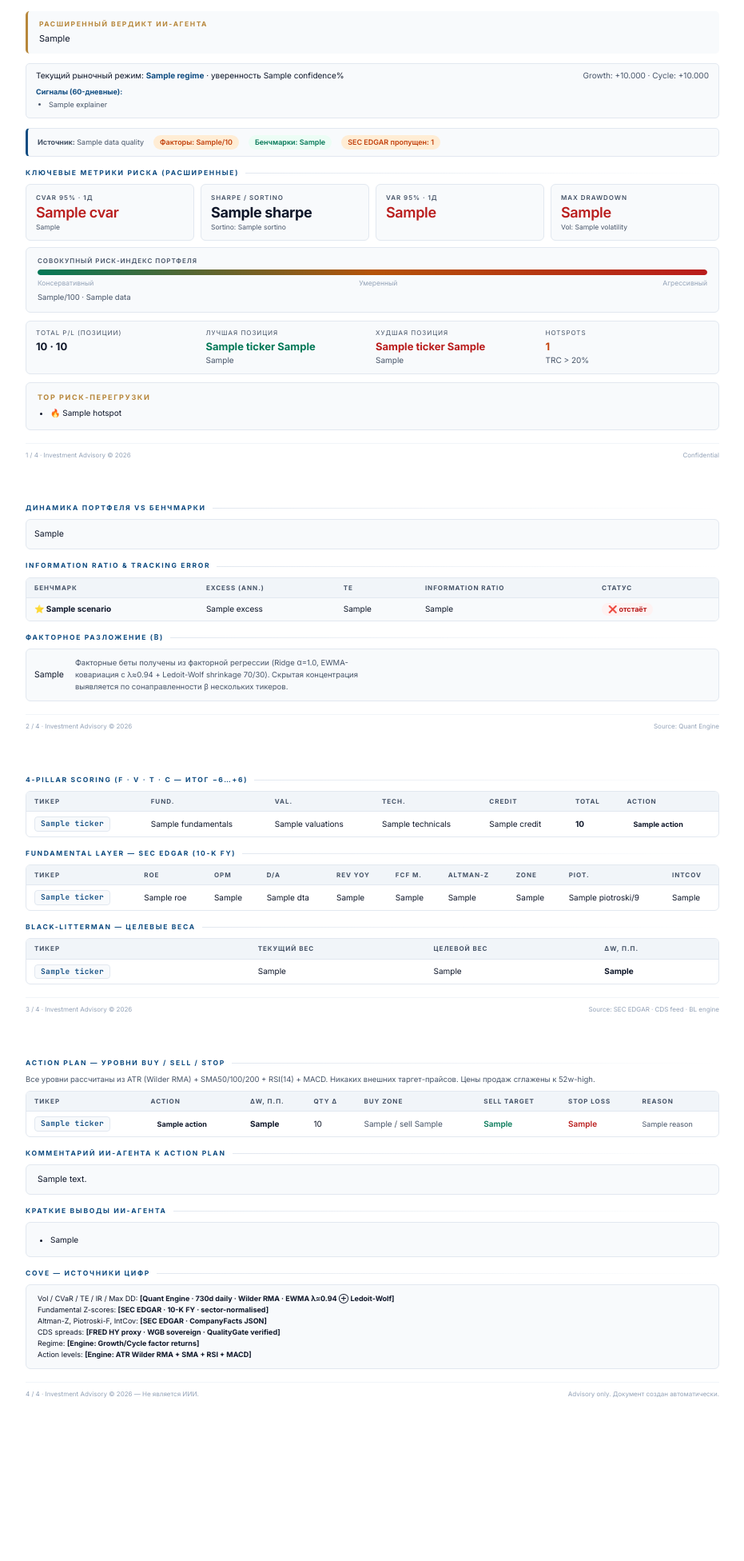
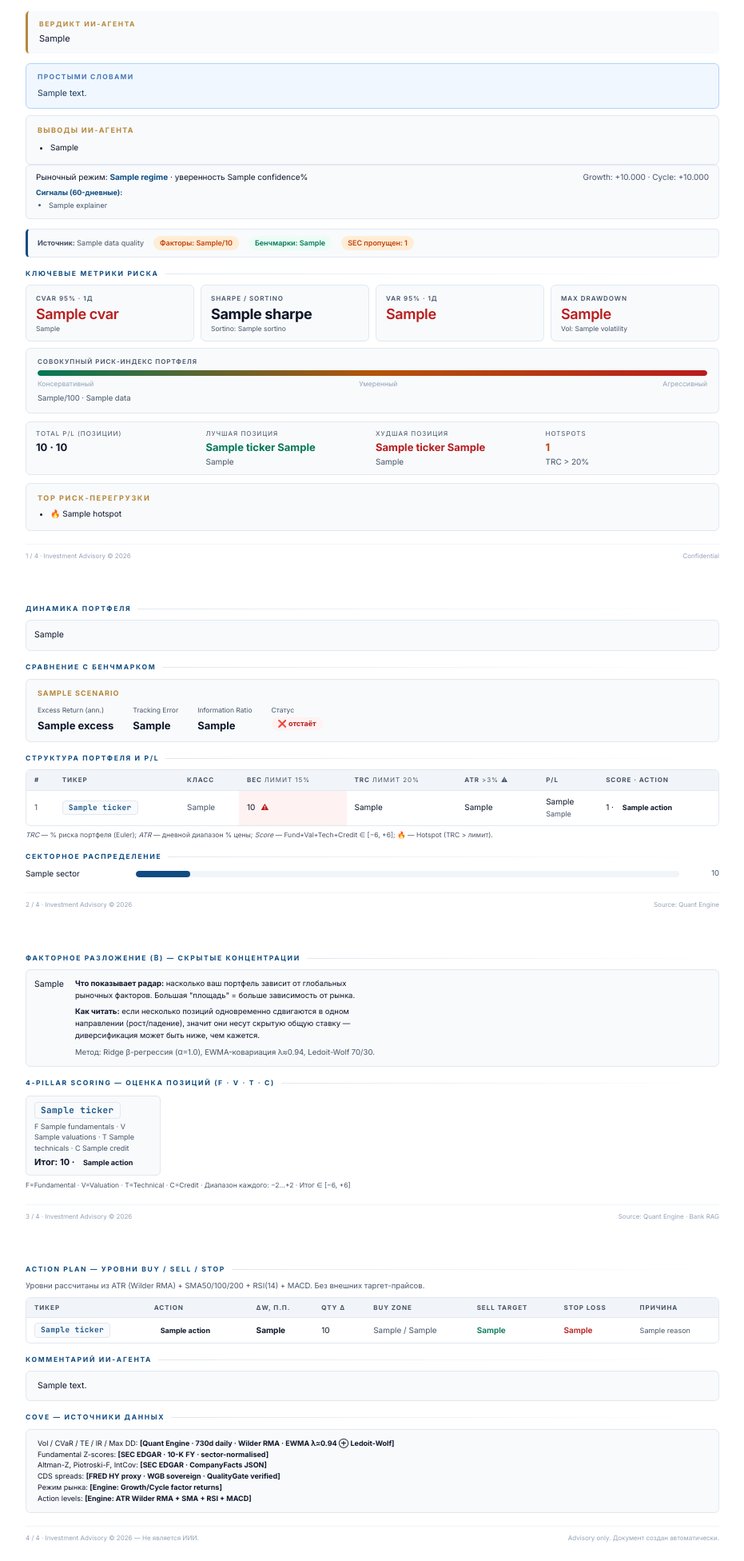
Before and after one commit to YerlanGit/Investment-advisor, a Python web app: template src/templates/report_deep.html in a window 1280 px wide. Shown: the part 94-2046 px from the top of the page at 80% size, without its empty margins (174-1105 px from the left). Before the commit the page ends 1842 px from the top, so only its background shows below. Run offline with Jinja, Linux system fonts and the light colour scheme; the template is opened without the code that fills it: most values are stand-ins (such as "Sample title", 1, 10 or a date in 2020).

Commit message:
feat: integrate Bank RAG insights and user benchmark selection into PDF reports

```diff
--- a/src/templates/report_deep.html
+++ b/src/templates/report_deep.html
@@ -7,10 +7,51 @@
 <link rel="preconnect" href="https://fonts.gstatic.com" crossorigin />
 <link href="https://fonts.googleapis.com/css2?family=Inter:wght@400;500;600;700&family=JetBrains+Mono:wght@600&display=swap" rel="stylesheet" />
 {% include "_base.css.html" %}
+<style>
+.plain-box {
+  background: #f0f7ff; border: 1px solid #b3d4f5; border-radius: 6px;
+  padding: 10px 14px; margin: 8px 0; font-size: 10.5px; line-height: 1.55;
+  color: #1a3a5c;
+}
+.plain-box-label {
+  font-size: 8.5px; font-weight: 700; letter-spacing: 0.15em;
+  text-transform: uppercase; color: #4a7ab5; margin-bottom: 5px;
+}
+.bm-card {
+  background: var(--bg-card); border: 1px solid var(--border);
+  border-radius: 6px; padding: 10px 14px; margin: 8px 0;
+}
+.bm-card-title {
+  font-size: 9px; font-weight: 700; letter-spacing: 0.12em;
+  text-transform: uppercase; color: var(--gold); margin-bottom: 8px;
+}
+.bm-stats { display: flex; gap: 24px; flex-wrap: wrap; }
+.bm-stat .label { font-size: 8.5px; color: var(--text-2); }
+.bm-stat .val { font-size: 13px; font-weight: 700; margin-top: 2px; }
+.rag-insights {
+  background: var(--bg-card); border-left: 3px solid var(--gold);
+  border-radius: 0 6px 6px 0; padding: 10px 14px; margin: 10px 0;
+}
+.rag-insights-label {
+  font-size: 8.5px; font-weight: 700; letter-spacing: 0.15em;
+  text-transform: uppercase; color: var(--gold); margin-bottom: 6px;
+}
+.scoring-grid {
+  display: grid; grid-template-columns: repeat(auto-fill, minmax(160px, 1fr));
+  gap: 6px; margin-top: 8px;
+}
+.scoring-card {
+  background: var(--bg-card); border: 1px solid var(--border);
+  border-radius: 5px; padding: 7px 10px;
+}
+.scoring-card .ticker { font-family: 'JetBrains Mono', monospace; font-size: 11px; font-weight: 600; }
+.scoring-card .scores { font-size: 9px; color: var(--text-2); margin-top: 3px; }
+.scoring-card .total { font-size: 11px; font-weight: 700; margin-top: 2px; }
+</style>
 </head>
 <body>
 
-<!-- ═════════════════════════════ PAGE 1 — Cover ══════════════════════════ -->
+<!-- ═════════════════════════════ PAGE 1 — AI Intelligence ═══════════════════ -->
 <div class="page">
   <div class="header">
     <div>
@@ -27,15 +68,31 @@
 
   {% if data.ai_verdict %}
   <div class="verdict">
-    <div class="verdict-label">Расширенный вердикт ИИ-агента</div>
+    <div class="verdict-label">Вердикт ИИ-агента</div>
     <div>{{ data.ai_verdict }}</div>
+  </div>
+  {% endif %}
+
+  {% if data.ai_plain_summary %}
+  <div class="plain-box">
+    <div class="plain-box-label">Простыми словами</div>
+    {{ data.ai_plain_summary }}
+  </div>
+  {% endif %}
+
+  {% if data.ai_bullets %}
+  <div class="ai-block" style="margin-top:8px;">
+    <strong style="font-size:9px; letter-spacing:0.15em; text-transform:uppercase; color:var(--gold);">
+      Выводы ИИ-агента{% if data.used_rag %} <span class="rag-tag">+ Bank RAG</span>{% endif %}
+    </strong>
+    <ul style="margin-top:6px;">{% for b in data.ai_bullets %}<li>{{ b }}</li>{% endfor %}</ul>
   </div>
   {% endif %}
 
   {% if data.regime %}
   <div class="regime-line" style="flex-direction: column; align-items: stretch;">
     <div style="display:flex; justify-content:space-between;">
-      <div>Текущий рыночный режим: <strong>{{ data.regime.label }}</strong>
+      <div>Рыночный режим: <strong>{{ data.regime.label }}</strong>
            · уверенность {{ data.regime.confidence }}%</div>
       <div class="muted">Growth: {{ '%+.3f' | format(data.regime.growth) }}
            · Cycle: {{ '%+.3f' | format(data.regime.cycle) }}</div>
@@ -59,7 +116,7 @@
       Бенчмарки: {{ data.data_quality.benchmarks_loaded }}
     </span>
     {% if data.data_quality.sec_skipped %}
-    <span class="dq-pill warn">SEC EDGAR пропущен: {{ data.data_quality.sec_skipped | length }}</span>
+    <span class="dq-pill warn">SEC пропущен: {{ data.data_quality.sec_skipped | length }}</span>
     {% endif %}
     {% if data.used_rag %}
     <span class="dq-pill">📚 Bank RAG активен</span>
@@ -67,7 +124,7 @@
   </div>
   {% endif %}
 
-  <div class="section-title">Ключевые метрики риска (расширенные)</div>
+  <div class="section-title">Ключевые метрики риска</div>
   <div class="kpi-grid">
     <div class="kpi-card{% if data.kpi_extremes and data.kpi_extremes.cvar %} extreme{% endif %}">
       <div class="kpi-label">CVaR 95% · 1д</div>
@@ -120,11 +177,11 @@
       <div class="val neg">{{ data.pnl_worst.ticker }} {{ data.pnl_worst.pnl_pct }}</div>
       <div class="muted">{{ data.pnl_worst.pnl_abs }}</div>
     </div>{% endif %}
-    <div>
+    {% if data.hotspots %}<div>
       <div class="label">Hotspots</div>
       <div class="val warn">{{ data.hotspots | length }}</div>
-      <div class="muted">TRC > 20%</div>
-    </div>
+      <div class="muted">TRC &gt; 20%</div>
+    </div>{% endif %}
   </div>
 
   {% if data.hotspots %}
@@ -137,9 +194,9 @@
   <div class="footer"><span>1 / 4 · Investment Advisory © 2026</span><span>Confidential</span></div>
 </div>
 
-<!-- ═══════════════════════ PAGE 2 — Performance & Benchmarks ═════════════ -->
+<!-- ═══════════════════════ PAGE 2 — Portfolio ════════════════════════════════ -->
 <div class="page">
-  <div class="section-title">Динамика портфеля vs бенчмарки</div>
+  <div class="section-title">Динамика портфеля</div>
 
   {% if data.equity_curve_svg %}
   <div style="background:var(--bg-card); border:1px solid var(--border); border-radius:6px; padding:10px;">
@@ -148,135 +205,153 @@
   {% endif %}
 
   {% if data.scenarios %}
-  <div class="section-title">Information Ratio &amp; Tracking Error</div>
+  {% set bm = data.scenarios[0] %}
+  <div class="section-title">Сравнение с бенчмарком</div>
+  <div class="bm-card">
+    <div class="bm-card-title">{{ bm.name }}</div>
+    <div class="bm-stats">
+      <div class="bm-stat">
+        <div class="label">Excess Return (ann.)</div>
+        <div class="val {{ bm.color }}">{{ bm.excess }}</div>
+      </div>
+      <div class="bm-stat">
+        <div class="label">Tracking Error</div>
+        <div class="val">{{ bm.te }}</div>
+      </div>
+      <div class="bm-stat">
+        <div class="label">Information Ratio</div>
+        <div class="val">{{ bm.ir }}</div>
+      </div>
+      <div class="bm-stat">
+        <div class="label">Статус</div>
+        <div style="margin-top:2px;">
+          {% if bm.beating %}<span class="pill pos">✅ обгоняет</span>
+          {% else %}<span class="pill neg">❌ отстаёт</span>{% endif %}
+        </div>
+      </div>
+    </div>
+  </div>
+  {% endif %}
+
+  <div class="section-title">Структура портфеля и P/L</div>
   <div class="table-wrap">
     <table>
       <thead><tr>
-        <th>Бенчмарк</th><th>Excess (ann.)</th><th>TE</th>
-        <th>Information Ratio</th><th>Статус</th>
+        <th style="width:4%">#</th>
+        <th>Тикер</th>
+        <th>Класс</th>
+        <th>Вес <span class="muted" style="font-weight:400;">лимит 15%</span></th>
+        <th>TRC <span class="muted" style="font-weight:400;">лимит 20%</span></th>
+        <th>ATR <span class="muted" style="font-weight:400;">&gt;3% ⚠</span></th>
+        <th>P/L</th>
+        <th>Score · Action</th>
       </tr></thead>
       <tbody>
-        {% for s in data.scenarios %}
-        <tr {% if loop.first %}style="background:var(--bg-card);"{% endif %}>
-          <td><strong>{% if loop.first %}⭐ {% endif %}{{ s.name }}</strong></td>
-          <td class="{{ s.color }}">{{ s.excess }}</td>
-          <td>{{ s.te }}</td>
-          <td>{{ s.ir }}</td>
-          <td>{% if s.beating %}<span class="pill pos">✅ обгоняет</span>{% else %}<span class="pill neg">❌ отстаёт</span>{% endif %}</td>
+        {% for a in data.assets %}
+        <tr {% if a.hotspot %}class="hot"{% endif %}>
+          <td class="muted">{{ loop.index }}</td>
+          <td><span class="ticker">{{ a.ticker }}</span>{% if a.hotspot %} 🔥{% endif %}</td>
+          <td class="muted">{{ a.asset_class }}</td>
+          <td{% if a.weight_extreme %} class="extreme-cell"{% endif %}>{{ a.weight }}{% if a.weight_extreme %} <span class="extreme-icon">⚠</span>{% endif %}</td>
+          <td{% if a.euler_extreme %} class="extreme-cell"{% endif %}>{{ a.euler_risk }}{% if a.euler_extreme %} <span class="extreme-icon">⚠</span>{% endif %}</td>
+          <td{% if a.atr_extreme %} class="extreme-cell"{% endif %}>{{ a.atr_pct }}{% if a.atr_extreme %} <span class="extreme-icon">⚠</span>{% endif %}</td>
+          <td class="{{ a.pnl_color }}">{{ a.pnl_pct }}<br><span class="muted" style="font-size:9px;">{{ a.pnl_abs }}</span></td>
+          <td><span class="{{ a.score_color }}">{{ a.total_score }}</span> · <span class="pill {{ a.action_color }}">{{ a.action }}</span></td>
         </tr>
         {% endfor %}
       </tbody>
     </table>
   </div>
-  {% endif %}
+  <div class="muted" style="font-size:8.5px; margin-top:5px;">
+    <em>TRC</em> — % риска портфеля (Euler); <em>ATR</em> — дневной диапазон % цены;
+    <em>Score</em> — Fund+Val+Tech+Credit ∈ [−6, +6]; 🔥 — Hotspot (TRC &gt; лимит).
+  </div>
 
-  {% if data.factor_radar_svg %}
-  <div class="section-title">Факторное разложение (β)</div>
-  <div style="display:flex; align-items:center; gap:14px; background:var(--bg-card); border:1px solid var(--border); border-radius:6px; padding:10px;">
-    {{ data.factor_radar_svg | safe }}
-    <div class="muted" style="font-size:9.5px; max-width:380px;">
-      Факторные беты получены из факторной регрессии (Ridge α=1.0, EWMA-ковариация
-      с λ≈0.94 + Ledoit-Wolf shrinkage 70/30). Скрытая концентрация выявляется по
-      сонаправленности β нескольких тикеров.
+  {% if data.sectors %}
+  <div class="section-title">Секторное распределение</div>
+  <div>
+    {% for s in data.sectors %}
+    <div class="sector-bar">
+      <div class="sector-bar-name">{{ s.name }}</div>
+      <div class="sector-bar-track">
+        <div class="sector-bar-fill" style="width: {{ [s.weight_pct, 100] | min }}%;"></div>
+      </div>
+      <div class="sector-bar-pct">{{ s.weight_str }}</div>
     </div>
+    {% endfor %}
   </div>
   {% endif %}
 
   <div class="footer"><span>2 / 4 · Investment Advisory © 2026</span><span>Source: Quant Engine</span></div>
 </div>
 
-<!-- ═══════════════ PAGE 3 — Scoring & Fundamental Layer ═════════════════ -->
+<!-- ═══════════════════ PAGE 3 — Deep Analytics ══════════════════════════════ -->
 <div class="page">
 
-  <div class="section-title">4-Pillar Scoring (F · V · T · C — итог −6…+6)</div>
-  <div class="table-wrap">
-    <table>
-      <thead><tr>
-        <th>Тикер</th><th>Fund.</th><th>Val.</th><th>Tech.</th><th>Credit</th><th>Total</th><th>Action</th>
-      </tr></thead>
-      <tbody>
-        {% for r in data.score_breakdown %}
-        <tr>
-          <td><span class="ticker">{{ r.ticker }}</span></td>
-          <td>{{ r.fundamentals }}</td>
-          <td>{{ r.valuations }}</td>
-          <td>{{ r.technicals }}</td>
-          <td>{{ r.credit }}</td>
-          <td><strong>{{ r.total }}</strong></td>
-          <td><span class="pill {{ r.action_color }}">{{ r.action }}</span></td>
-        </tr>
-        {% endfor %}
-      </tbody>
-    </table>
-  </div>
-
-  {% if data.fundamental_layer %}
-  <div class="section-title">Fundamental Layer — SEC EDGAR (10-K FY)</div>
-  <div class="table-wrap">
-    <table>
-      <thead><tr>
-        <th>Тикер</th><th>ROE</th><th>OpM</th><th>D/A</th><th>Rev YoY</th>
-        <th>FCF M.</th><th>Altman-Z</th><th>Zone</th><th>Piot.</th><th>IntCov</th>
-      </tr></thead>
-      <tbody>
-        {% for r in data.fundamental_layer %}
-        <tr>
-          <td><span class="ticker">{{ r.ticker }}</span></td>
-          <td>{{ r.roe }}</td><td>{{ r.op_m }}</td><td>{{ r.dta }}</td>
-          <td>{{ r.rev_g }}</td><td>{{ r.fcf_m }}</td>
-          <td>{{ r.altman_z }}</td>
-          <td>
-            {% if r.altman_zone == 'Safe'     %}<span class="pill pos">Safe</span>
-            {% elif r.altman_zone == 'Grey'   %}<span class="pill neut">Grey</span>
-            {% elif r.altman_zone == 'Distress' %}<span class="pill neg">Distress</span>
-            {% else %}{{ r.altman_zone }}{% endif %}
-          </td>
-          <td>{{ r.piotroski }}/9</td>
-          <td>{{ r.int_cov }}</td>
-        </tr>
-        {% endfor %}
-      </tbody>
-    </table>
+  {% if data.factor_radar_svg %}
+  <div class="section-title">Факторное разложение (β) — скрытые концентрации</div>
+  <div style="display:flex; align-items:flex-start; gap:14px; background:var(--bg-card); border:1px solid var(--border); border-radius:6px; padding:10px;">
+    {{ data.factor_radar_svg | safe }}
+    <div style="font-size:9.5px; max-width:380px; line-height:1.55;">
+      <div style="margin-bottom:6px;"><strong>Что показывает радар:</strong> насколько ваш портфель зависит от глобальных рыночных факторов. Большая "площадь" = больше зависимость от рынка.</div>
+      <div><strong>Как читать:</strong> если несколько позиций одновременно сдвигаются в одном направлении (рост/падение), значит они несут скрытую общую ставку — диверсификация может быть ниже, чем кажется.</div>
+      <div style="margin-top:6px; color:var(--text-2);">Метод: Ridge β-регрессия (α=1.0), EWMA-ковариация λ≈0.94, Ledoit-Wolf 70/30.</div>
+    </div>
   </div>
   {% endif %}
 
-  {% if data.bl_records %}
-  <div class="section-title">Black-Litterman — целевые веса</div>
-  <div class="table-wrap">
-    <table>
-      <thead><tr>
-        <th>Тикер</th><th>Текущий вес</th><th>Целевой вес</th><th>Δw, п.п.</th>
-      </tr></thead>
-      <tbody>
-        {% for r in data.bl_records %}
-        <tr>
-          <td><span class="ticker">{{ r.ticker }}</span></td>
-          <td>{{ r.current_w }}</td>
-          <td>{{ r.target_w }}</td>
-          <td class="{{ r.color }}"><strong>{{ r.delta_w_pp }}</strong></td>
-        </tr>
-        {% endfor %}
-      </tbody>
-    </table>
+  {% if data.used_rag %}
+  <div class="section-title">Аналитика инвест-банков</div>
+  <div class="rag-insights">
+    <div class="rag-insights-label">📚 Bank RAG — выдержки из отчётов</div>
+    <div style="font-size:9.5px; line-height:1.6; color:var(--text-1);">
+      {% set rag_found = namespace(count=0) %}
+      {% for b in data.ai_bullets %}
+      {% if '[RAG:' in b %}
+      {% set rag_found.count = rag_found.count + 1 %}
+      <div style="margin-bottom:5px; padding-left:6px; border-left:2px solid var(--gold);">{{ b }}</div>
+      {% endif %}
+      {% endfor %}
+      {% if rag_found.count == 0 %}
+      <span class="muted">Банковские отчёты были запрошены. Инсайты включены в выводы ИИ-агента на странице 1.</span>
+      {% endif %}
+    </div>
   </div>
   {% endif %}
 
-  <div class="footer"><span>3 / 4 · Investment Advisory © 2026</span><span>Source: SEC EDGAR · CDS feed · BL engine</span></div>
+  {% if data.score_breakdown %}
+  <div class="section-title">4-Pillar Scoring — оценка позиций (F · V · T · C)</div>
+  <div class="scoring-grid">
+    {% for r in data.score_breakdown %}
+    <div class="scoring-card">
+      <div class="ticker">{{ r.ticker }}</div>
+      <div class="scores">F {{ r.fundamentals }} · V {{ r.valuations }} · T {{ r.technicals }} · C {{ r.credit }}</div>
+      <div class="total {{ r.action_color.replace('pill ','') | default('neut') }}">
+        Итог: {{ r.total }} · <span class="pill {{ r.action_color }}">{{ r.action }}</span>
+      </div>
+    </div>
+    {% endfor %}
+  </div>
+  <div class="muted" style="font-size:8.5px; margin-top:6px;">
+    F=Fundamental · V=Valuation · T=Technical · C=Credit · Диапазон каждого: −2…+2 · Итог ∈ [−6, +6]
+  </div>
+  {% endif %}
+
+  <div class="footer"><span>3 / 4 · Investment Advisory © 2026</span><span>Source: Quant Engine · Bank RAG</span></div>
 </div>
 
-<!-- ════════════════════ PAGE 4 — Action Plan & Sources ══════════════════ -->
+<!-- ════════════════════ PAGE 4 — Action Plan & Sources ══════════════════════ -->
 <div class="page">
 
   <div class="section-title">Action Plan — уровни Buy / Sell / Stop</div>
   <div class="muted" style="margin-bottom:6px; font-size:9.5px;">
-    Все уровни рассчитаны из ATR (Wilder RMA) + SMA50/100/200 + RSI(14) + MACD.
-    Никаких внешних таргет-прайсов. Цены продаж сглажены к 52w-high.
+    Уровни рассчитаны из ATR (Wilder RMA) + SMA50/100/200 + RSI(14) + MACD. Без внешних таргет-прайсов.
   </div>
   <div class="table-wrap">
     <table>
       <thead><tr>
         <th>Тикер</th><th>Action</th><th>Δw, п.п.</th><th>Qty Δ</th>
-        <th>Buy zone</th><th>Sell target</th><th>Stop loss</th><th>Reason</th>
+        <th>Buy zone</th><th>Sell target</th><th>Stop loss</th><th>Причина</th>
       </tr></thead>
       <tbody>
         {% for r in data.action_plan %}
@@ -285,7 +360,7 @@
           <td><span class="pill {{ r.action_color }}">{{ r.action }}</span></td>
           <td><strong>{{ r.delta_w_pp }}</strong></td>
           <td>{{ r.qty_delta }}</td>
-          <td class="muted">{{ r.buy_zone }}{% if r.sell_zone != '—' %} / sell {{ r.sell_zone }}{% endif %}</td>
+          <td class="muted">{{ r.buy_zone }}{% if r.sell_zone != '—' %} / {{ r.sell_zone }}{% endif %}</td>
           <td class="pos">{{ r.take_target }}</td>
           <td class="neg">{{ r.stop_loss }}</td>
           <td class="muted" style="font-size:9px;">{{ r.reason }}</td>
@@ -296,25 +371,19 @@
   </div>
 
   {% if data.ai_action_text %}
-  <div class="section-title">Комментарий ИИ-агента к Action Plan</div>
+  <div class="section-title">Комментарий ИИ-агента</div>
   <div class="ai-block">{{ data.ai_action_text }}</div>
   {% endif %}
 
-  {% if data.ai_bullets %}
-  <div class="section-title">Краткие выводы ИИ-агента{% if data.used_rag %}<span class="rag-tag">+ Bank RAG</span>{% endif %}</div>
-  <div class="ai-block">
-    <ul>{% for b in data.ai_bullets %}<li>{{ b }}</li>{% endfor %}</ul>
-  </div>
-  {% endif %}
-
-  <div class="section-title">CoVe — источники цифр</div>
+  <div class="section-title">CoVe — источники данных</div>
   <div class="ai-block" style="font-size:9px;">
     Vol / CVaR / TE / IR / Max DD: <strong>[Quant Engine · 730d daily · Wilder RMA · EWMA λ≈0.94 ⊕ Ledoit-Wolf]</strong><br>
     Fundamental Z-scores: <strong>[SEC EDGAR · 10-K FY · sector-normalised]</strong><br>
     Altman-Z, Piotroski-F, IntCov: <strong>[SEC EDGAR · CompanyFacts JSON]</strong><br>
     CDS spreads: <strong>[FRED HY proxy · WGB sovereign · QualityGate verified]</strong><br>
-    Regime: <strong>[Engine: Growth/Cycle factor returns]</strong><br>
-    Action levels: <strong>[Engine: ATR Wilder RMA + SMA + RSI + MACD]</strong>
+    Режим рынка: <strong>[Engine: Growth/Cycle factor returns]</strong><br>
+    Action levels: <strong>[Engine: ATR Wilder RMA + SMA + RSI + MACD]</strong><br>
+    {% if data.used_rag %}Bank insights: <strong>[ChromaDB RAG · Bank PDF reports]</strong><br>{% endif %}
   </div>
 
   <div class="footer">
```
Also changed, not shown: src/ai_narrative.py (+30 -11 lines), src/pdf_payload.py (+22 -1 lines), src/templates/report_basic.html (+27 -11 lines), src/tg_bot.py (+5 -3 lines), tests/fetch_logs.py (added, +12 -0 lines), tests/query.txt (added, +1 -0 lines), 1 other file.
